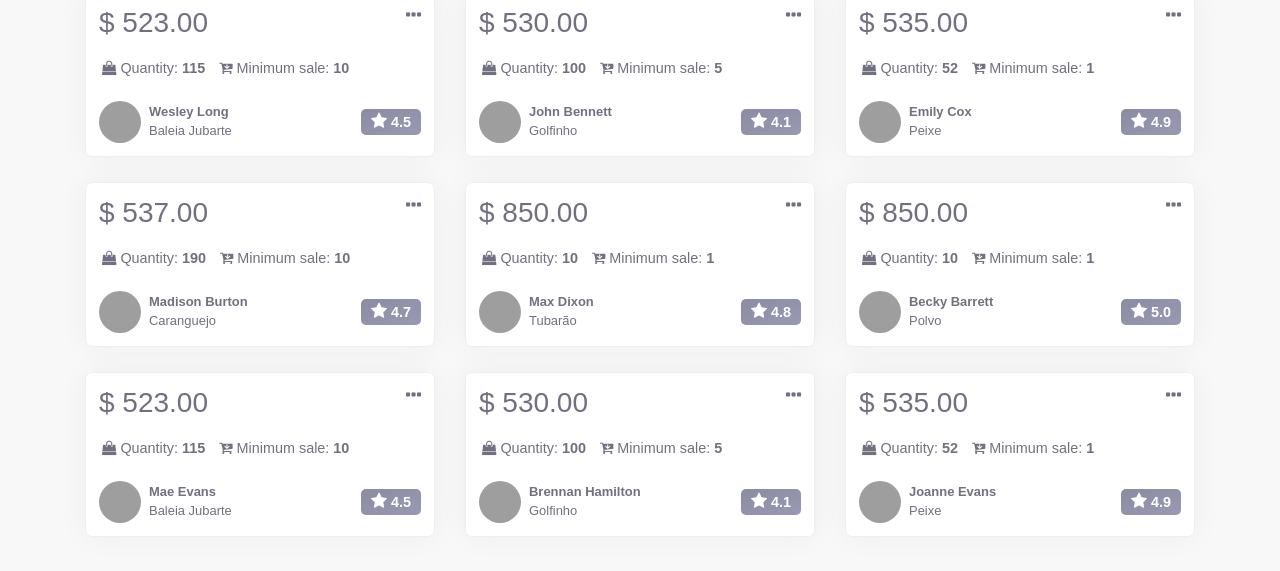
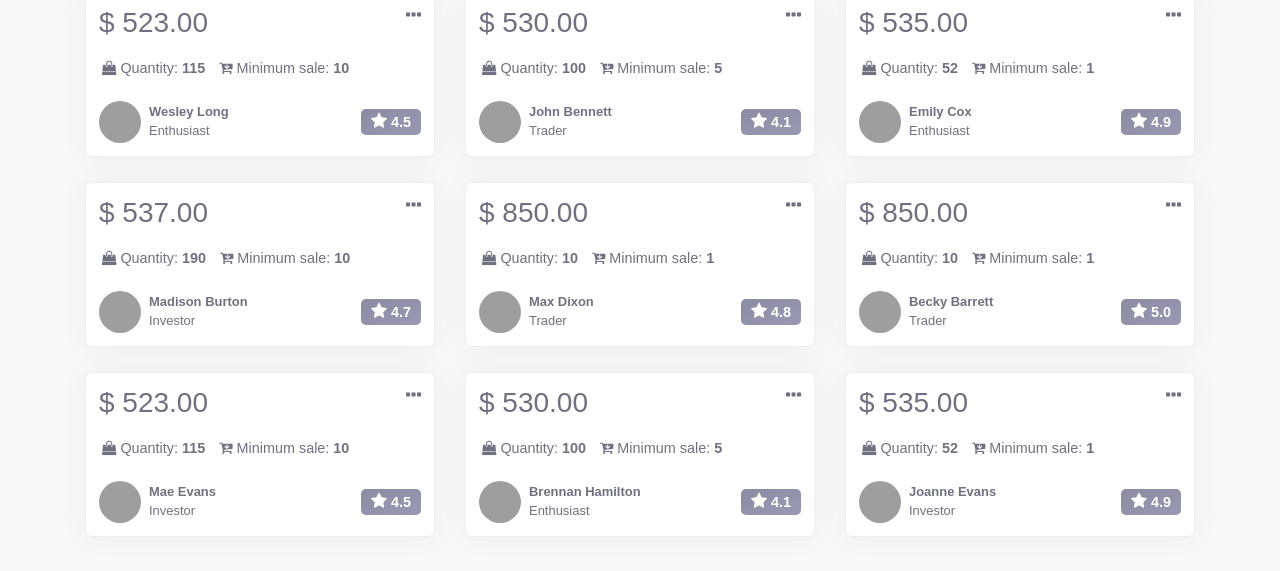
Before and after one commit to adrcav/criptez, a website: page index.html in a window 1280 px wide. Shown: the part 940-1511 px from the top of the page. Drawn offline with nearby package versions, Linux system fonts and the light colour scheme; grey boxes are pictures that could not be loaded; a web font is replaced by a local one.

Commit message:
update readme

```diff
--- a/index.html
+++ b/index.html
@@ -152,7 +152,7 @@
                                     <img src="https://randomuser.me/api/portraits/men/52.jpg" alt="Profile">
                                     <span class="offer-vendedor-nome">
                                         <span><strong>Wesley Long</strong></span>
-                                        <span>Baleia Jubarte</span>
+                                        <span>Enthusiast</span>
                                     </span>
                                 </div>
                                 <div class="status" style="margin-top: 9px;">
@@ -186,7 +186,7 @@
                                     <img src="https://randomuser.me/api/portraits/men/27.jpg" alt="Profile">
                                     <span class="offer-vendedor-nome">
                                         <span><strong>John Bennett</strong></span>
-                                        <span>Golfinho</span>
+                                        <span>Trader</span>
                                     </span>
                                 </div>
                                 <div class="status" style="margin-top: 9px;">
@@ -220,7 +220,7 @@
                                     <img src="https://randomuser.me/api/portraits/women/64.jpg" alt="Profile">
                                     <span class="offer-vendedor-nome">
                                         <span><strong>Emily Cox</strong></span>
-                                        <span>Peixe</span>
+                                        <span>Enthusiast</span>
                                     </span>
                                 </div>
                                 <div class="status" style="margin-top: 9px;">
@@ -254,7 +254,7 @@
                                     <img src="https://randomuser.me/api/portraits/women/85.jpg" alt="Profile">
                                     <span class="offer-vendedor-nome">
                                         <span><strong>Madison Burton</strong></span>
-                                        <span>Caranguejo</span>
+                                        <span>Investor</span>
                                     </span>
                                 </div>
                                 <div class="status" style="margin-top: 9px;">
@@ -288,7 +288,7 @@
                                     <img src="https://randomuser.me/api/portraits/men/31.jpg" alt="Profile">
                                     <span class="offer-vendedor-nome">
                                         <span><strong>Max Dixon</strong></span>
-                                        <span>Tubarão</span>
+                                        <span>Trader</span>
                                     </span>
                                 </div>
                                 <div class="status" style="margin-top: 9px;">
@@ -322,7 +322,7 @@
                                     <img src="https://randomuser.me/api/portraits/women/67.jpg" alt="Profile">
                                     <span class="offer-vendedor-nome">
                                         <span><strong>Becky Barrett</strong></span>
-                                        <span>Polvo</span>
+                                        <span>Trader</span>
                                     </span>
                                 </div>
                                 <div class="status" style="margin-top: 9px;">
@@ -356,7 +356,7 @@
                                     <img src="https://randomuser.me/api/portraits/women/27.jpg" alt="Profile">
                                     <span class="offer-vendedor-nome">
                                         <span><strong>Mae Evans</strong></span>
-                                        <span>Baleia Jubarte</span>
+                                        <span>Investor</span>
                                     </span>
                                 </div>
                                 <div class="status" style="margin-top: 9px;">
@@ -390,7 +390,7 @@
                                     <img src="https://randomuser.me/api/portraits/men/75.jpg" alt="Profile">
                                     <span class="offer-vendedor-nome">
                                         <span><strong>Brennan Hamilton</strong></span>
-                                        <span>Golfinho</span>
+                                        <span>Enthusiast</span>
                                     </span>
                                 </div>
                                 <div class="status" style="margin-top: 9px;">
@@ -424,7 +424,7 @@
                                     <img src="https://randomuser.me/api/portraits/women/52.jpg" alt="Profile">
                                     <span class="offer-vendedor-nome">
                                         <span><strong>Joanne Evans</strong></span>
-                                        <span>Peixe</span>
+                                        <span>Investor</span>
                                     </span>
                                 </div>
                                 <div class="status" style="margin-top: 9px;">
```
Also changed, not shown: README.md.
